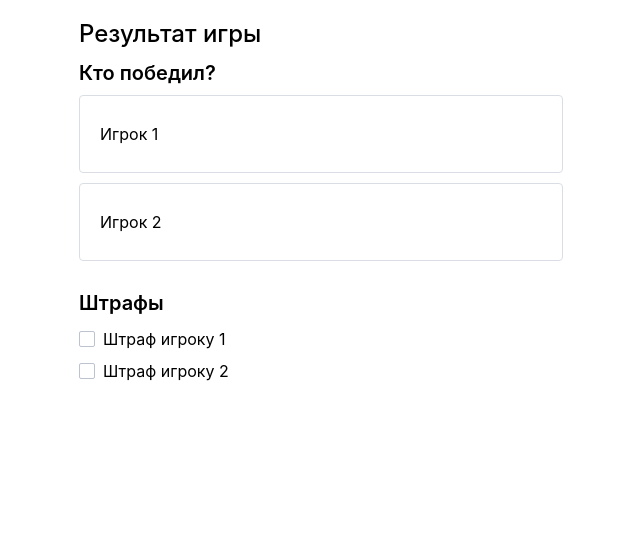
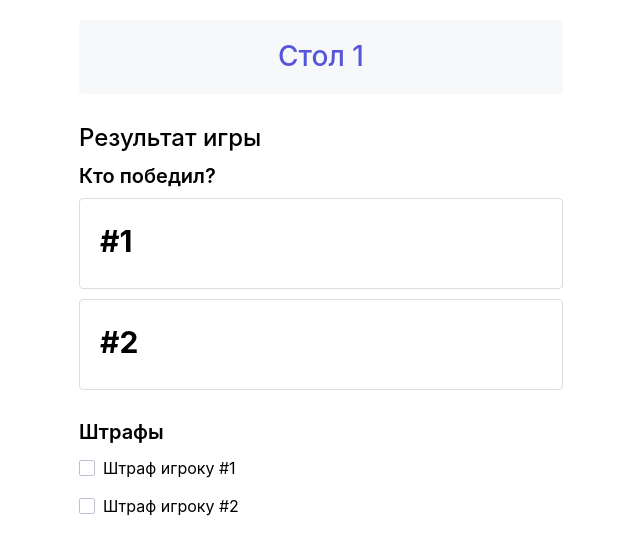
Before and after one commit to one-thousand-twoth/Tele-tour-web-inputs, a plain HTML site: page index.html in a window 1280 px wide. Shown: the whole page, without its empty margins (319-959 px from the left). Drawn offline with nearby package versions, Linux system fonts and the light colour scheme.

Commit message:
add url params

```diff
--- a/index.html
+++ b/index.html
@@ -5,8 +5,8 @@
     <meta name="viewport" content="width=device-width, initial-scale=1.0">
     <title>Результат игры</title>
     <script src="https://telegram.org/js/telegram-web-app.js"></script>
-    <link rel="stylesheet" href="https://cdnjs.cloudflare.com/ajax/libs/spectre.css/0.5.9/spectre.min.css">
-    <link rel="stylesheet" href="https://cdnjs.cloudflare.com/ajax/libs/spectre.css/0.5.9/spectre-icons.min.css">
+    <link rel="stylesheet" href="spectre.min.css">
+    <link rel="stylesheet" href="spectre-icons.min.css">
     <style>
         body {
             padding: 1rem;
@@ -16,6 +16,17 @@
         .container {
             max-width: 500px;
             margin: 0 auto;
+        }
+        .table-info {
+            text-align: center;
+            padding: 1rem;
+            background-color: #f7f8f9;
+            border-radius: 0.2rem;
+            margin-bottom: 1.5rem;
+        }
+        .table-info h3 {
+            margin: 0;
+            color: #5755d9;
         }
         .form-group {
             margin-bottom: 1.5rem;
@@ -36,6 +47,11 @@
             color: var(--tg-theme-button-text-color, #ffffff);
             border-color: var(--tg-theme-button-color, #5755d9);
         }
+        .player-number {
+            font-size: 1.5rem;
+            font-weight: bold;
+            margin-bottom: 0.2rem;
+        }
         .penalty-section {
             margin-top: 1.5rem;
         }
@@ -43,19 +59,29 @@
             margin-bottom: 0.5rem;
             font-weight: 600;
         }
+        .form-checkbox {
+            display: block;
+            margin-bottom: 0.5rem;
+        }
     </style>
 </head>
 <body>
     <div class="container">
+        <div class="table-info">
+            <h3 id="tableNumber">Стол —</h3>
+        </div>
+
         <h4>Результат игры</h4>
 
         <div class="form-group">
             <h5>Кто победил?</h5>
             <div class="player-card" data-player="1">
-                <div class="form-label">Игрок 1</div>
+                <div class="player-number" id="player1Number">#—</div>
+                <!-- <div class="form-label">Игрок 1</div> -->
             </div>
             <div class="player-card" data-player="2">
-                <div class="form-label">Игрок 2</div>
+                <div class="player-number" id="player2Number">#—</div>
+                <!-- <div class="form-label">Игрок 2</div> -->
             </div>
         </div>
 
@@ -63,11 +89,11 @@
             <h5>Штрафы</h5>
             <label class="form-checkbox">
                 <input type="checkbox" id="penalty1">
-                <i class="form-icon"></i> Штраф игроку 1
+                <i class="form-icon"></i> Штраф игроку <span id="penalty1Label">#—</span>
             </label>
             <label class="form-checkbox">
                 <input type="checkbox" id="penalty2">
-                <i class="form-icon"></i> Штраф игроку 2
+                <i class="form-icon"></i> Штраф игроку <span id="penalty2Label">#—</span>
             </label>
         </div>
     </div>
@@ -77,8 +103,21 @@
         let tg = null;
         let mainButton = null;
 
+        // Получаем параметры из URL
+        const params = new URLSearchParams(window.location.search);
+        const player1Id = params.get("proto") || "1";
+        const player2Id = params.get("anto") || "2";
+        const tableNumber = params.get("table") || "1";
+
         // Инициализация после загрузки страницы
         window.addEventListener('load', function() {
+            // Устанавливаем номера игроков и стола
+            document.getElementById('tableNumber').textContent = `Стол ${tableNumber}`;
+            document.getElementById('player1Number').textContent = `#${player1Id}`;
+            document.getElementById('player2Number').textContent = `#${player2Id}`;
+            document.getElementById('penalty1Label').textContent = `#${player1Id}`;
+            document.getElementById('penalty2Label').textContent = `#${player2Id}`;
+
             // Проверяем наличие Telegram WebApp
             if (window.Telegram && window.Telegram.WebApp) {
                 tg = window.Telegram.WebApp;
@@ -91,7 +130,10 @@
 
                 mainButton.onClick(function() {
                     const data = {
-                        winner: selectedWinner,
+                        table: tableNumber,
+                        player1: player1Id,
+                        player2: player2Id,
+                        winner: selectedWinner === 1 ? player1Id : player2Id,
                         penalties: {
                             player1: document.getElementById('penalty1').checked,
                             player2: document.getElementById('penalty2').checked
```
